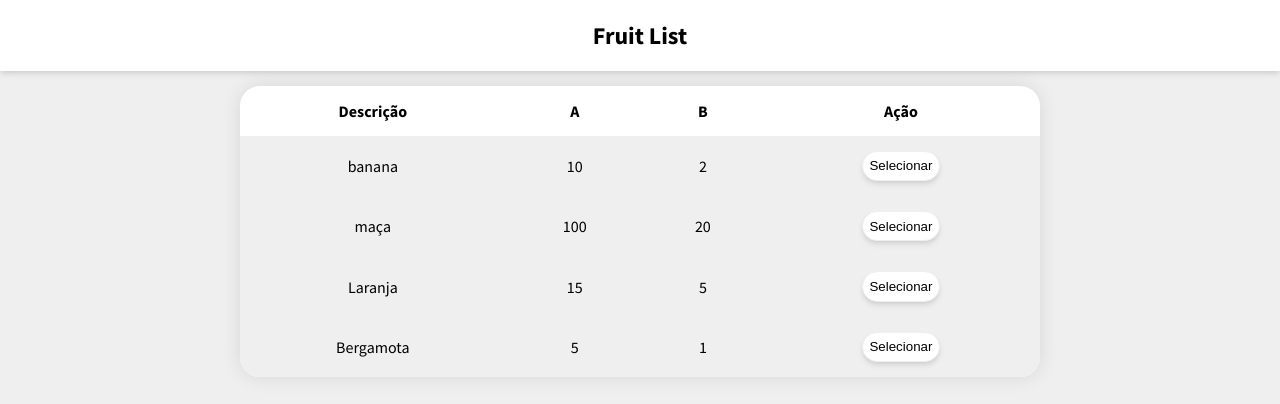
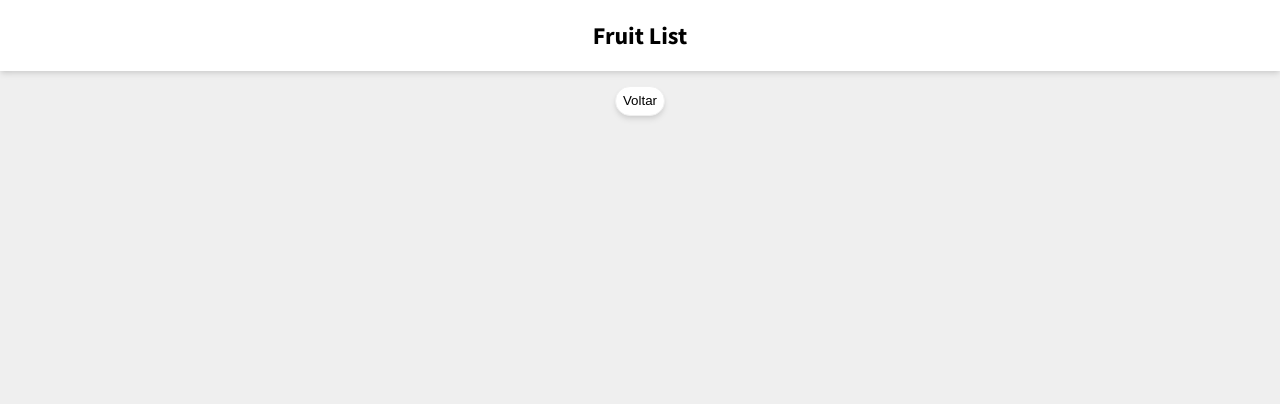
Before and after one commit to lbvargas99/fruit-frontend-react, a React (Create React App) app: page /fruit in a window 1280 px wide. Shown: the top 404 px of the page. Built offline with nearby package versions, Linux system fonts and the light colour scheme.

Commit message:
feat: added routes and new page of selected fruit

```diff
--- a/package.json
+++ b/package.json
@@ -8,6 +8,7 @@
     "@testing-library/user-event": "^13.5.0",
     "react": "^18.2.0",
     "react-dom": "^18.2.0",
+    "react-router-dom": "^6.8.1",
     "react-scripts": "5.0.1",
     "web-vitals": "^2.1.4"
   },
--- a/src/App.js
+++ b/src/App.js
@@ -1,5 +1,7 @@
+import { BrowserRouter as Router, Routes, Route } from "react-router-dom";
 import "./App.css";
 import IndexPage from "./pages/Index/IndexPage";
+import ViewFruitPage from "./pages/ViewFruit/ViewFruitPage";
 
 function App() {
   return (
@@ -8,7 +10,12 @@ function App() {
         <nav className="nav">
           <h1>Fruit List</h1>
         </nav>
-        <IndexPage />
+        <Router>
+          <Routes>
+            <Route path="/" element={<IndexPage />} />
+            <Route path="/fruit" element={<ViewFruitPage />} />
+          </Routes>
+        </Router>
       </div>
     </>
   );
--- a/src/components/TableView/TableView.js
+++ b/src/components/TableView/TableView.js
@@ -1,3 +1,4 @@
+import { Link } from "react-router-dom";
 import "./TableView.css";
 
 function meuEvento() {
@@ -42,7 +43,7 @@ function TableView() {
             <td>{fruta.valorA}</td>
             <td>{fruta.valorB}</td>
             <td>
-              <button onClick={meuEvento}>Selecionar</button>
+              <Link to="/fruit"><button>Selecionar</button></Link>
             </td>
           </tr>
         ))}
--- /dev/null
+++ b/src/pages/ViewFruit/ViewFruitPage.js
@@ -0,0 +1,12 @@
+import React from 'react'
+import { Link } from 'react-router-dom'
+
+function ViewFruitPage() {
+  return (
+    <>
+        <Link to="/"><button>Voltar</button></Link>
+    </>
+  )
+}
+
+export default ViewFruitPage
```
Also changed, not shown: 1 other file (tests, documents, lock files or other folders).
